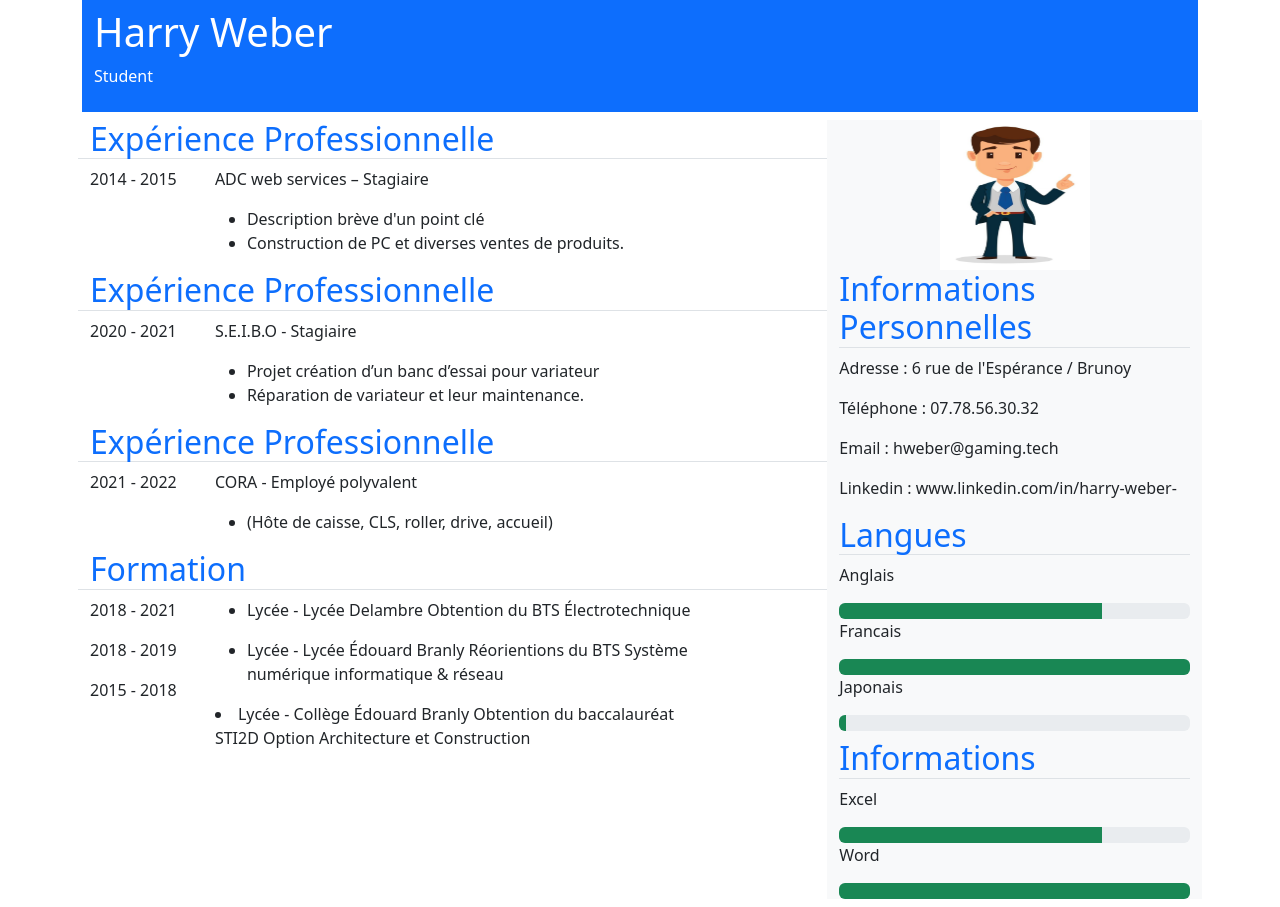
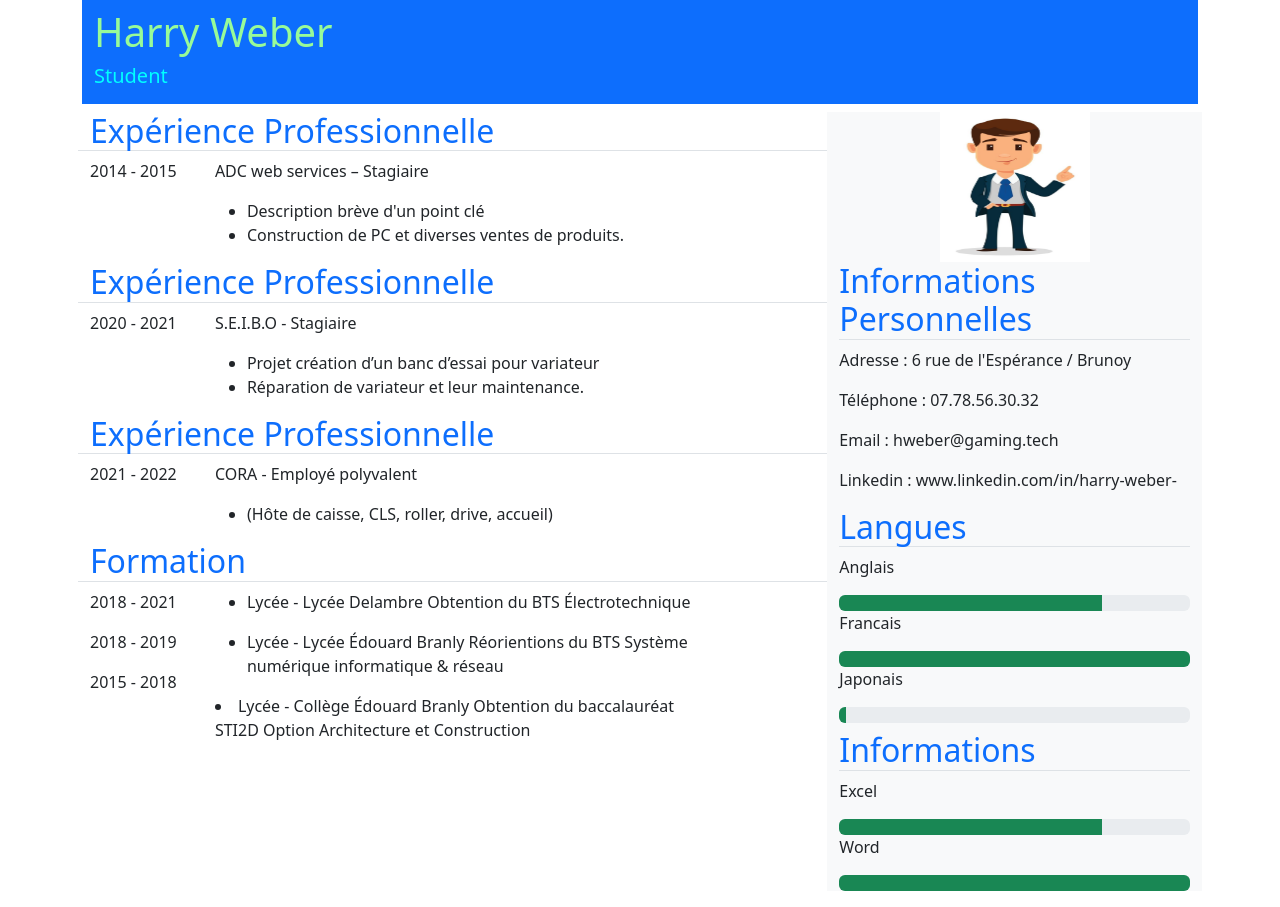
Before and after one commit to Yuko1207/Projet-CV-final, a plain HTML site: page Projet CV final/index.html in a window 1280 px wide. Drawn offline with nearby package versions, Linux system fonts and the light colour scheme.

Commit message:
un peu de css

```diff
--- a/Projet CV final/index.html
+++ b/Projet CV final/index.html
@@ -5,6 +5,7 @@
   <meta charset="UTF-8" />
   <meta http-equiv="X-UA-Compatible" content="IE=edge" />
   <meta name="viewport" content="width=device-width, initial-scale=1.0" />
+  <link rel="stylesheet" href="style.css">
   <title>CV WEBER Harry</title>
   <!-- Ici on inclut Bootstrap à notre programme -->
   <link href="https://cdn.jsdelivr.net/npm/bootstrap@5.2.2/dist/css/bootstrap.min.css" rel="stylesheet"
@@ -21,7 +22,7 @@
       <div class="container-fluid">
         <div class="mb-0">
           <h1>Harry Weber</h1>
-          <p>Student</p>
+          <h5>Student<h5>
         </div>
       </div>
     </nav>
--- /dev/null
+++ b/Projet CV final/style.css
@@ -0,0 +1,8 @@
+h1 {
+	color: palegreen;
+	text-align: center;
+}
+
+h5 {
+	color: aqua;
+}
```
